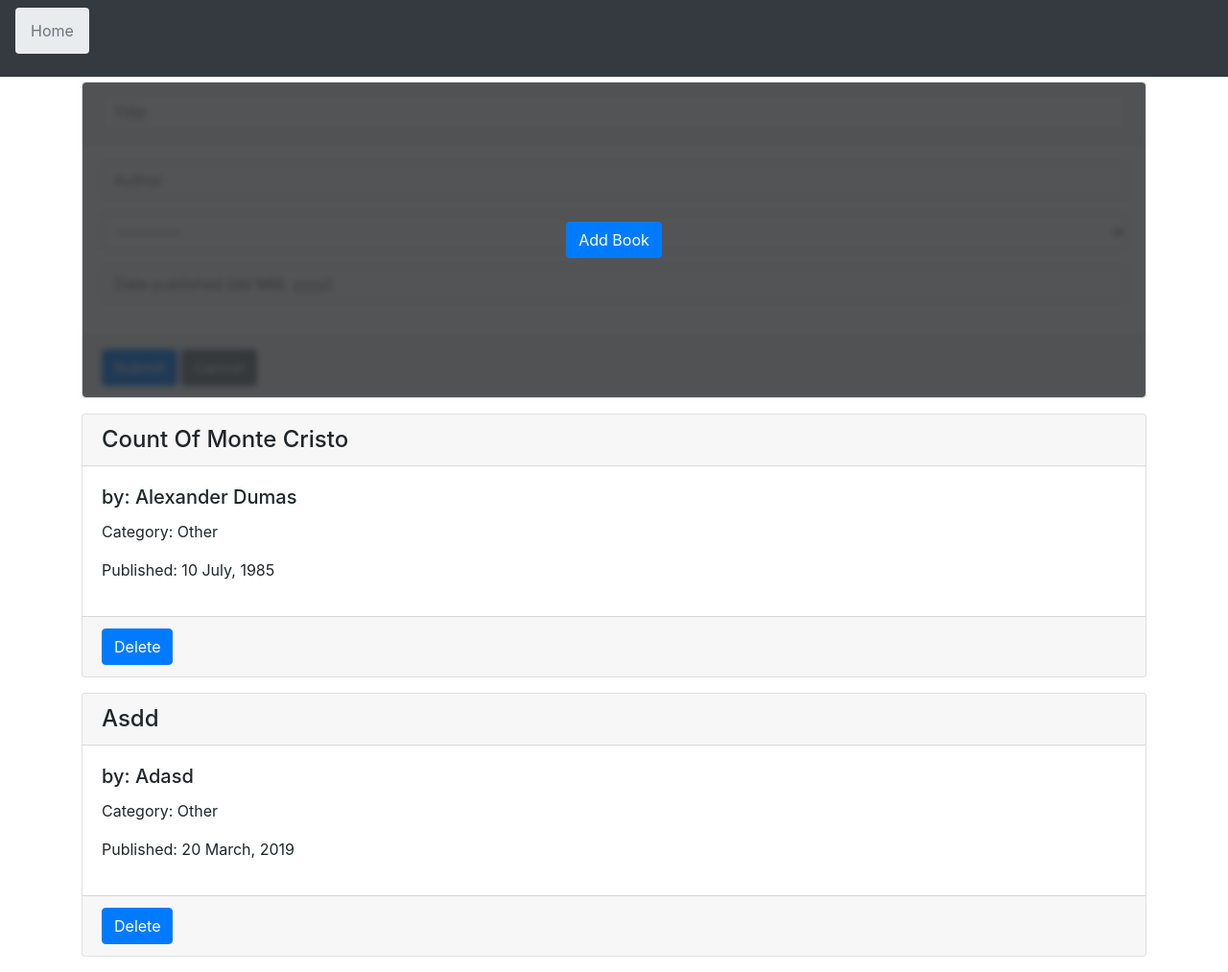
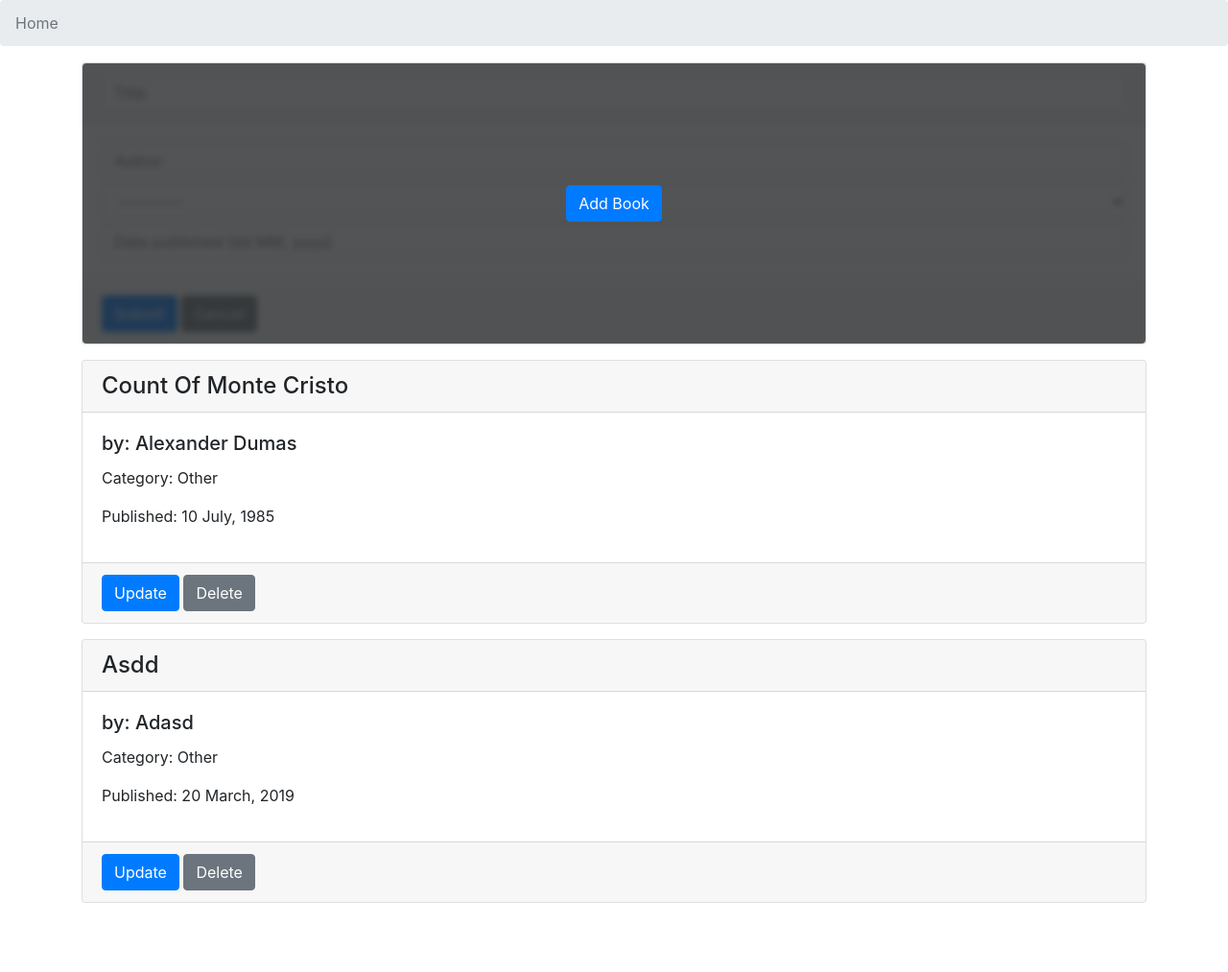
Before and after one commit to dgallantino/BookList, a Django app: page / in a window 1280 px wide. Shown: the whole page at 96% size. After the commit the page ends 941 px from the top, so only its background shows below. Run offline with Django 3.2, Linux system fonts and the light colour scheme; data comes from the database, SQL or seed files in the repository; both versions use the stored data as it was after the commit; some libraries are stand-ins or nearby versions.

Commit message:
add edit function

```diff
--- a/BookList/settings.py
+++ b/BookList/settings.py
@@ -109,7 +109,7 @@ LANGUAGE_CODE = 'en-gb'
 
 TIME_ZONE = 'UTC'
 
-USE_I18N = False
+USE_I18N = True
 
 USE_L10N = False
 
@@ -123,6 +123,7 @@ DATE_INPUT_FORMATS = [
     '%B %d %Y', '%B %d, %Y',            # 'October 25 2006', 'October 25, 2006'
     '%d %B %Y', '%d %B, %Y',            # '25 October 2006', '25 October, 2006'
 ]
+
 
 # Static files (CSS, JavaScript, Images)
 # https://docs.djangoproject.com/en/2.1/howto/static-files/
--- a/BookListApp/forms.py
+++ b/BookListApp/forms.py
@@ -1,7 +1,13 @@
 from django import forms
+from BookList import settings
 from BookListApp import models
 
 class BookBaseForm(forms.ModelForm):
+    def __init__(self, *args, **kwargs):
+        super(BookBaseForm, self).__init__(*args, **kwargs)
+        for visible in self.visible_fields():
+            visible.field.widget.attrs['class'] = 'form-control'
+            visible.field.widget.attrs['placeholder'] = visible.field.label
     class Meta:
         model = models.Book
         fields = '__all__'
@@ -10,24 +16,39 @@ class BookCreationForm(BookBaseForm):
     """Creation Form"""
     def __init__(self, *args, **kwargs):
         super(BookCreationForm, self).__init__(*args, **kwargs)
-        #styling using atributes
-        for visible in self.visible_fields():
-            visible.field.widget.attrs['class'] = 'form-control'
-            visible.field.widget.attrs['placeholder'] = visible.field.label
         self.fields.get("date_published").widget.attrs["placeholder"]="Date published (dd MM, yyyy)"
+    class Meta(BookBaseForm.Meta):
+        widgets = {
+            'date_published':forms.DateInput(format="%d %B, %Y"),
+        }
     class Media:
         css = {
             'all':(
-                'BookListApp/css/add-form.css',
+                'BookListApp/css/book-add.css',
                 'https://cdnjs.cloudflare.com/ajax/libs/bootstrap-datepicker/1.8.0/css/bootstrap-datepicker.css',
             )
         }
 
         js = (
-            'BookListApp/js/add-form.js',
+            'BookListApp/js/book-add.js',
             'https://cdnjs.cloudflare.com/ajax/libs/bootstrap-datepicker/1.8.0/js/bootstrap-datepicker.js',
         )
 
 
 class BookUpdateForm(BookBaseForm):
     """Update Form"""
+    class Meta(BookBaseForm.Meta):
+        widgets = {
+            'date_published':forms.DateInput(format="%d %B, %Y"),
+        }
+    class Media:
+        css = {
+            'all':(
+                'BookListApp/css/book-update.css',
+                'https://cdnjs.cloudflare.com/ajax/libs/bootstrap-datepicker/1.8.0/css/bootstrap-datepicker.css',
+            )
+        }
+
+        js = (
+            'https://cdnjs.cloudflare.com/ajax/libs/bootstrap-datepicker/1.8.0/js/bootstrap-datepicker.js',
+        )
--- /dev/null
+++ b/BookListApp/static/BookListApp/css/book-update.css
@@ -0,0 +1,3 @@
+.form-container{
+  padding-top: 87px;
+}
--- a/BookListApp/static/BookListApp/css/main-page.css
+++ b/BookListApp/static/BookListApp/css/main-page.css
@@ -1,7 +1,3 @@
 .container-main{
-  padding-top: 85px;
+  padding-top: 65px;
 }
-
-.card{
-  margin-bottom: 1rem;
-}
--- a/BookListApp/templates/BookListApp/base.html
+++ b/BookListApp/templates/BookListApp/base.html
@@ -30,7 +30,7 @@
 
   <body>
     {% block content-header %}
-      {% include "BookListApp/header.html" with Breadcrumb=Navigations %}
+      {% include "BookListApp/header.html" with Breadcrumbs=Breadcrumbs %}
     {% endblock %}
     {% block content-main %}
       <main>
--- a/BookListApp/templates/BookListApp/book-create.html
+++ b/BookListApp/templates/BookListApp/book-create.html
@@ -1,4 +1,4 @@
-<div class="card">
+<div class="card mb-3">
   <div class="overlay">
     <a href="#"  class="btn btn-primary btn-add">Add Book</a>
   </div>
@@ -6,17 +6,15 @@
     {% csrf_token %}
     <h4 class="card-header">{{ form.title }}</h4>
     <div class="card-body">
-      <div class="form-group">
+      <div class="form-group mb-1">
         {{form.author }}
       </div>
-      <div class="form-group">
+      <div class="form-group mb-1">
         {{form.type_of_book}}
       </div>
-      <div id="dateContainer" class="form-group">
+      <div class="form-group mb-1">
         {{form.date_published}}
       </div>
-
-
     </div>
     <div class="card-footer">
       <input type="submit" name="submit" value="Submit" class="btn btn-primary"/>
--- a/BookListApp/templates/BookListApp/book-view.html
+++ b/BookListApp/templates/BookListApp/book-view.html
@@ -1,4 +1,4 @@
-<div class="card">
+<div class="card mb-3">
   <h4 class="card-header">{{Book.title|title}}</h4>
   <div class="card-body">
     <h5 class="card-title">by: {{Book.author | title}}</h5>
@@ -6,6 +6,7 @@
     <p>Published: {{Book.date_published|date:"d F, Y"}}</p>
   </div>
   <div class="card-footer">
-    <a href="{%url "BookListApp:delete" Book.id %}" class="btn btn-primary btn-delete">Delete</a>
+    <a href="{%url "BookListApp:update" Book.pk %}" class="btn btn-primary">Update</a>
+    <a href="{%url "BookListApp:delete" Book.id %}" class="btn btn-secondary btn-delete">Delete</a>
   </div>
 </div>
--- a/BookListApp/templates/BookListApp/header.html
+++ b/BookListApp/templates/BookListApp/header.html
@@ -1,17 +1,11 @@
-<header class="navbar fixed-top navbar-dark bg-dark navbar-expand-lg">
-  <ol class="breadcrumb">
-    {% for Bread in Breadcrumb %}
+<header class="fixed-top">
+  <ol class="breadcrumb" aria-label="">
+    {% for Breadcrumb, Link in Breadcrumbs %}
       {% if forloop.last %}
-      <li class = "breadcrumb-item active" aria-current="page">{{Bread}}</li>
+      <li class = "breadcrumb-item active" aria-current="page">{{Breadcrumb}}</li>
       {% else %}
-      <li class = "breadcrumb-item"><a hreff="/{{Bread}}">{{Bread}}</a></li>
+      <li class = "breadcrumb-item"><a href="{{ Link }}">{{Breadcrumb}}</a></li>
       {% endif %}
     {% endfor %}
   </ol>
-  <button class="navbar-toggler" type="button" data-toggle="collapse" data-target="#navbarSupportedContent" aria-controls="navbarSupportedContent" aria-expanded="false" aria-label="Toggle navigation">
-    <span class="navbar-toggler-icon"></span>
-  </button>
-  <div class="collapse navbar-collapse" id="navbarSupportedContent">
-
-  </div>
 </header>
--- a/BookListApp/templates/BookListApp/main-page.html
+++ b/BookListApp/templates/BookListApp/main-page.html
@@ -7,7 +7,7 @@
 
 {% block scripts %}
   <script src="{% static 'BookListApp/js/cookie-manager.js' %}"></script>
-  <script src="{% static 'BookListApp/js/delete.js' %}"></script>
+  <script src="{% static 'BookListApp/js/book-delete.js' %}"></script>
 {% endblock %}
 
 {% block content-main %}
--- a/BookListApp/urls.py
+++ b/BookListApp/urls.py
@@ -13,11 +13,11 @@ urlpatterns = [
     path(
         'delete/<int:pk>/',
         views.DeleteBookView.as_view(),
-        name = 'delete'
+        name = 'delete',
     ),
     path(
-        'create/',
-        views.MainListView.as_view(),
-        name = 'create'
+        'update/<int:pk>/',
+        views.UpdateBookView.as_view(),
+        name = 'update',
     ),
 ]+ static(settings.STATIC_URL, document_root=settings.STATIC_ROOT)
--- a/BookListApp/views.py
+++ b/BookListApp/views.py
@@ -3,24 +3,29 @@ from django.views.generic import ListView
 from django.views.generic.edit import DeleteView, CreateView, UpdateView
 from django.urls import reverse_lazy
 from django.contrib import messages
+from django.contrib.messages.views import SuccessMessageMixin
+
 
 
 from BookListApp import models, forms
 # Create your views here.
 
 
-class MainListView(CreateView):
+class MainListView(SuccessMessageMixin, CreateView):
     template_name = 'BookListApp/main-page.html'
     model=models.Book
     form_class = forms.BookCreationForm
     success_url = reverse_lazy('BookListApp:home')
+    success_message = 'Book Added'
 
     def get_context_data(self,**kwargs):
         context = super(MainListView,self).get_context_data(**kwargs)
         #context for the book list
         context["Books"] = self.model.objects.all();
         #context for navigation
-        context["Navigations"] = ["Home",]
+        context["Breadcrumbs"] = [
+            ("Home", reverse_lazy('BookListApp:home')),
+        ]
         return context
 
     def form_invalid(self, form):
@@ -43,6 +48,18 @@ class DeleteBookView(DeleteView):
     model = models.Book
     success_url = reverse_lazy('BookListApp:home')
 
-class UpdateBookView(UpdateView):
+class UpdateBookView(SuccessMessageMixin, UpdateView):
     model = models.Book
+    template_name = "BookListApp/book-update.html"
+    form_class = forms.BookUpdateForm
     success_url = reverse_lazy('BookListApp:home')
+    success_message = 'Book update success'
+
+    def get_context_data(self,**kwargs):
+        context = super(UpdateBookView,self).get_context_data(**kwargs)
+        #context for navigation
+        context["Breadcrumbs"] = [
+            ("Home", reverse_lazy('BookListApp:home')),
+            ("Edit", reverse_lazy('BookListApp:update'))
+        ]
+        return context
```
Also changed, not shown: BookListApp/templates/BookListApp/book-update.html (added, +35 -0 lines), BookListApp/static/BookListApp/css/book-add.css (renamed from BookListApp/static/BookListApp/css/add-form.css), BookListApp/static/BookListApp/js/book-add.js (renamed from BookListApp/static/BookListApp/js/add-form.js), BookListApp/static/BookListApp/js/book-delete.js (renamed from BookListApp/static/BookListApp/js/delete.js), db.sqlite3.
